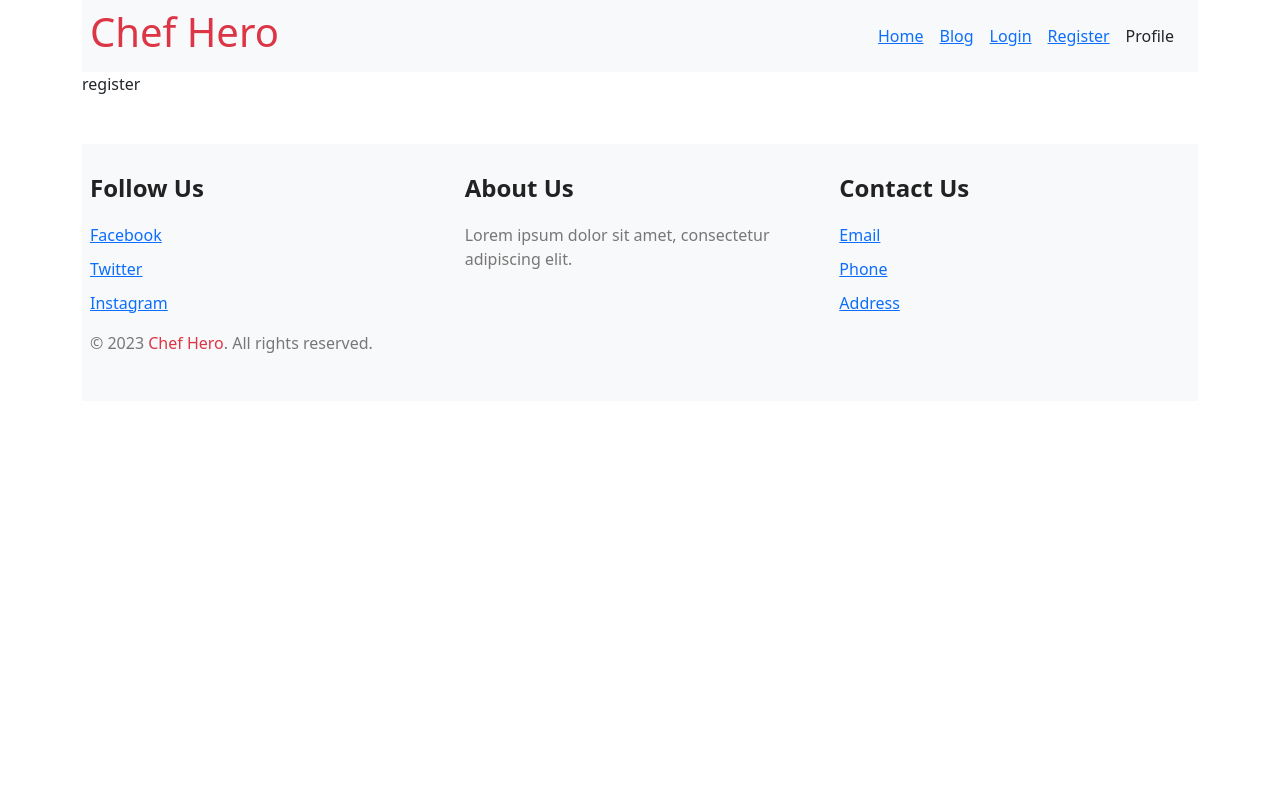
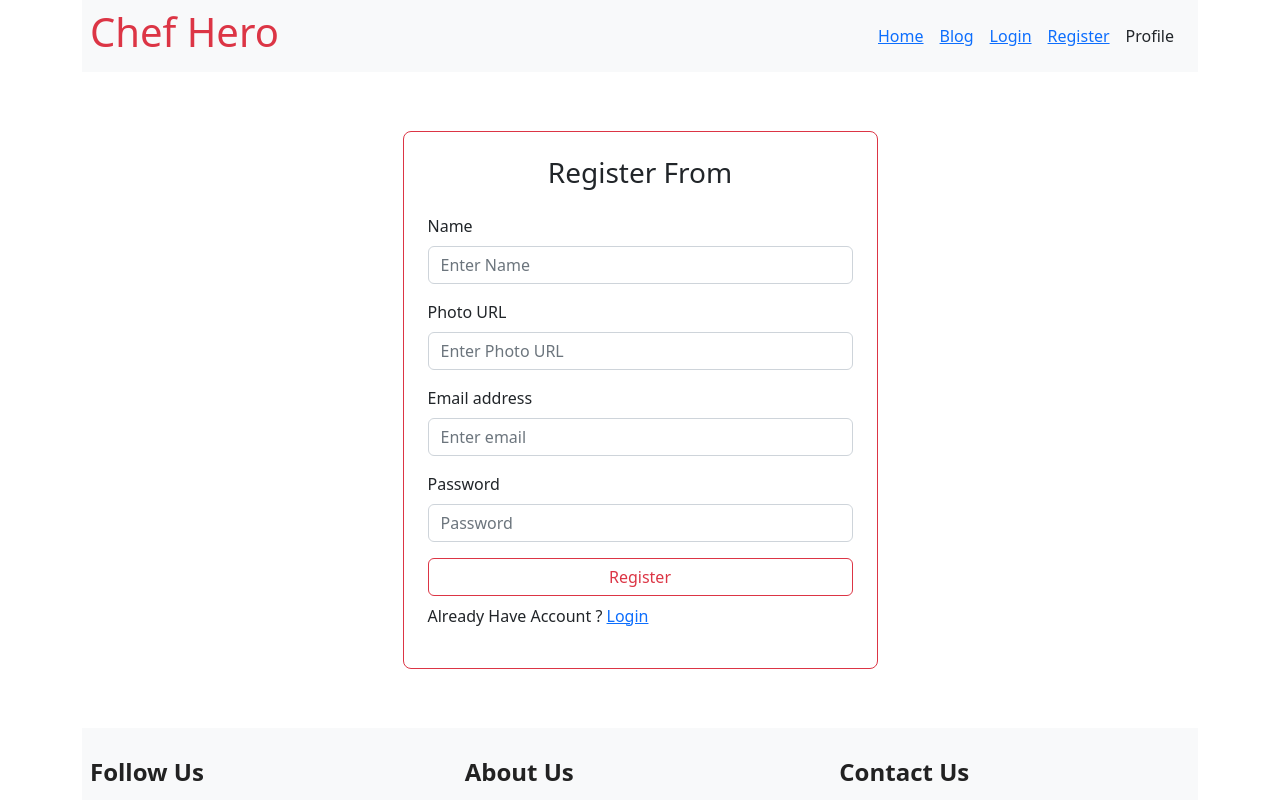
Before and after one commit to sakil470004/chef-hero-client, a React (Vite) app: page /register in a window 1280 px wide. Shown: the top 800 px of the page. Built offline with nearby package versions, Linux system fonts and the light colour scheme; no server answers.

Commit message:
finished register work

```diff
--- a/src/pages/Login.jsx
+++ b/src/pages/Login.jsx
@@ -1,33 +1,40 @@
 import React from 'react';
 import { Button, Form } from 'react-bootstrap';
+import { Link } from 'react-router-dom';
 
 const Login = () => {
+    const handleSubmit = (e) => {
+        e.preventDefault();
+        const email = e.target.email.value;
+        const password = e.target.password.value;
+        console.log(name,photoUrl,email,password)
+
+    }
     return (
         <div className="mt-5">
-          <div className="row justify-content-center " style={{height:'60vh'}}>
-            <div className="col-md-5 border border-danger rounded-3 py-4 my-auto">
-              <Form >
+            <div className="row justify-content-center " style={{ minHeight:'60vh'}}>
+                <div className="col-md-5 border border-danger rounded-3 p-4 my-auto">
+                    <Form onSubmit={handleSubmit}>
                         <h3 className='text-center mb-4'>Login From</h3>
                         <Form.Group controlId="formBasicEmail">
                             <Form.Label>Email address</Form.Label>
-                  <Form.Control type="email" placeholder="Enter email" />
+                            <Form.Control name='email' required type="email" placeholder="Enter email" />
                         </Form.Group>
 
                         <Form.Group className='mt-3' controlId="formBasicPassword">
                             <Form.Label>Password</Form.Label>
-                  <Form.Control type="password" placeholder="Password" />
+                            <Form.Control type="password" name='password' required placeholder="Password" />
                         </Form.Group>
 
-                <Button className='mt-3 w-100' variant="primary" type="submit">
-                  Login
+                        <Button className='mt-3 w-100' type="submit" variant="outline-danger">Login</Button>
+                        <p className='mt-2'>New In Here ? <Link to={'/register'}>Register</Link></p>
+
+                        <div className="mt-3">
+                            <Button className='w-100 mb-2' variant="danger" >
+                                Login with Google
                             </Button>
 
-                <div className="mt-3">
-                  <Button className='w-100 mb-2' variant="danger" href="#">
-                    Login with Google
-                  </Button>{' '}
-                  <br />
-                  <Button className='w-100 mb-2' variant="dark" href="#">
+                            <Button className='w-100 mb-2' variant="warning" >
                                 Login with GitHub
                             </Button>
                         </div>
--- a/src/pages/Register.jsx
+++ b/src/pages/Register.jsx
@@ -1,9 +1,73 @@
-import React from 'react';
+import React, { useContext, useState } from 'react';
+import { Button, Form } from 'react-bootstrap';
+import { Link } from 'react-router-dom';
+import { AuthContext } from '../providers/AuthProvider';
 
 const Register = () => {
+    const [error, setError] = useState('');
+    const { createUser, updateUser } = useContext(AuthContext);
+    const handleSubmit = (e) => {
+        e.preventDefault();
+        const name = e.target.name.value;
+        const photoUrl = e.target.photo.value;
+        const email = e.target.email.value;
+        const password = e.target.password.value;
+        setError('');
+
+        if (password.length < 6) {
+            setError('password must be 6 characters or longer')
+            return
+        }
+        createUser(email, password)
+            .then(result => {
+                const loggedUser = result.user;
+                updateUser({ displayName: name, photoURL: photoUrl })
+                    .then(() => {
+                        console.log(loggedUser)
+                    }).catch((error) => {
+                        // An error occurred
+                        // ...
+                    });
+            })
+            .catch(error => {
+                console.log(error);
+                setError(error.message);
+            })
+
+    }
+
     return (
-        <div>
-            register
+        <div className="mt-5">
+            <div className="row justify-content-center " style={{ minHeight: '70vh' }}>
+                <div className="col-md-5 border border-danger rounded-3 p-4 my-auto">
+                    <Form onSubmit={handleSubmit}>
+                        <h3 className='text-center mb-4'>Register From</h3>
+                        <Form.Group controlId="forName">
+                            <Form.Label>Name</Form.Label>
+                            <Form.Control name='name' required type="text" placeholder="Enter Name" />
+                        </Form.Group>
+
+                        <Form.Group className='mt-3' controlId="forPhoto">
+                            <Form.Label>Photo URL</Form.Label>
+                            <Form.Control name='photo' required type="text" placeholder="Enter Photo URL" />
+                        </Form.Group>
+
+                        <Form.Group className='mt-3' controlId="formBasicEmail">
+                            <Form.Label>Email address</Form.Label>
+                            <Form.Control name='email' required type="email" placeholder="Enter email" />
+                        </Form.Group>
+
+                        <Form.Group className='mt-3' controlId="formBasicPassword">
+                            <Form.Label>Password</Form.Label>
+                            <Form.Control type="password" name='password' required placeholder="Password" />
+                        </Form.Group>
+
+                        <Button className='mt-3 w-100' type="submit" variant="outline-danger">Register</Button>
+                        <p className='mt-2'>Already Have Account ? <Link to={'/login'}> Login </Link></p>
+                        {error && <p className='text-danger'>{error}</p>}
+                    </Form>
+                </div>
+            </div>
         </div>
     );
 };
--- a/src/providers/AuthProvider.jsx
+++ b/src/providers/AuthProvider.jsx
@@ -1,5 +1,5 @@
 import React, { createContext, useEffect, useState } from 'react';
-import { createUserWithEmailAndPassword, getAuth, onAuthStateChanged, signInWithEmailAndPassword, signOut } from "firebase/auth";
+import { createUserWithEmailAndPassword, getAuth, onAuthStateChanged, signInWithEmailAndPassword, signOut, updateProfile } from "firebase/auth";
 import app from '../firebase/firebase.init';
 
 
@@ -7,10 +7,13 @@ export const AuthContext = createContext(null);
 
 const auth = getAuth(app);
 
-const AuthProvider = ({children}) => {
-    const [user, setUser ] = useState(null);
+const AuthProvider = ({ children }) => {
+    const [user, setUser] = useState(null);
     const [loading, setLoading] = useState(true);
 
+    const updateUser = (data) => {
+        return updateProfile(auth.currentUser, data)
+    }
     const createUser = (email, password) => {
         setLoading(true);
         return createUserWithEmailAndPassword(auth, email, password);
@@ -21,19 +24,19 @@ const AuthProvider = ({children}) => {
         return signInWithEmailAndPassword(auth, email, password);
     }
 
-    const logOut = () =>{
+    const logOut = () => {
         return signOut(auth);
     }
 
     // observer user auth state
-    useEffect( ()=>{
+    useEffect(() => {
         const unsubscribe = onAuthStateChanged(auth, currentUser => {
             setUser(currentUser);
             setLoading(false);
         });
 
         // stop observing while unmounting
-        return () =>{
+        return () => {
             return unsubscribe();
         }
     }, [])
@@ -43,7 +46,8 @@ const AuthProvider = ({children}) => {
         loading,
         createUser,
         signIn,
-        logOut
+        logOut,
+        updateUser
     }
 
     return (
```
Lines whose indentation alone changed are shown as unchanged.
